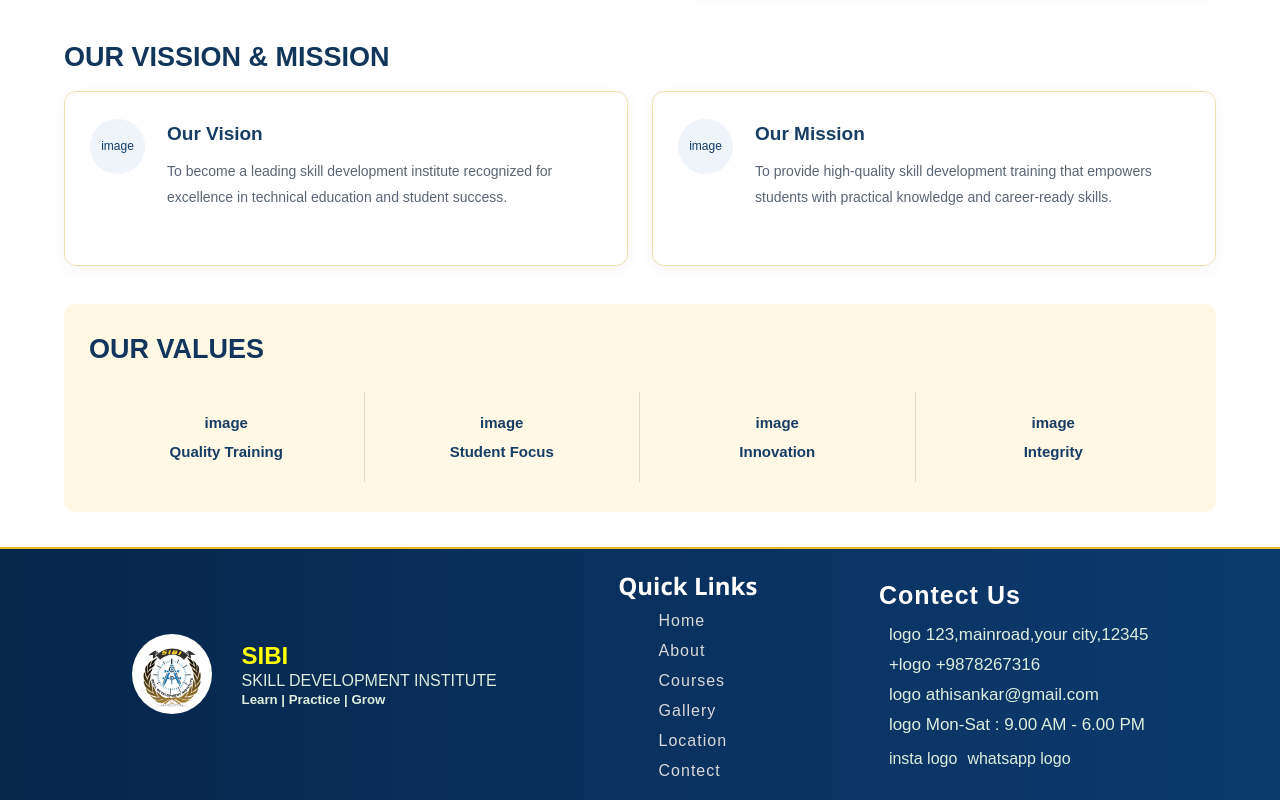
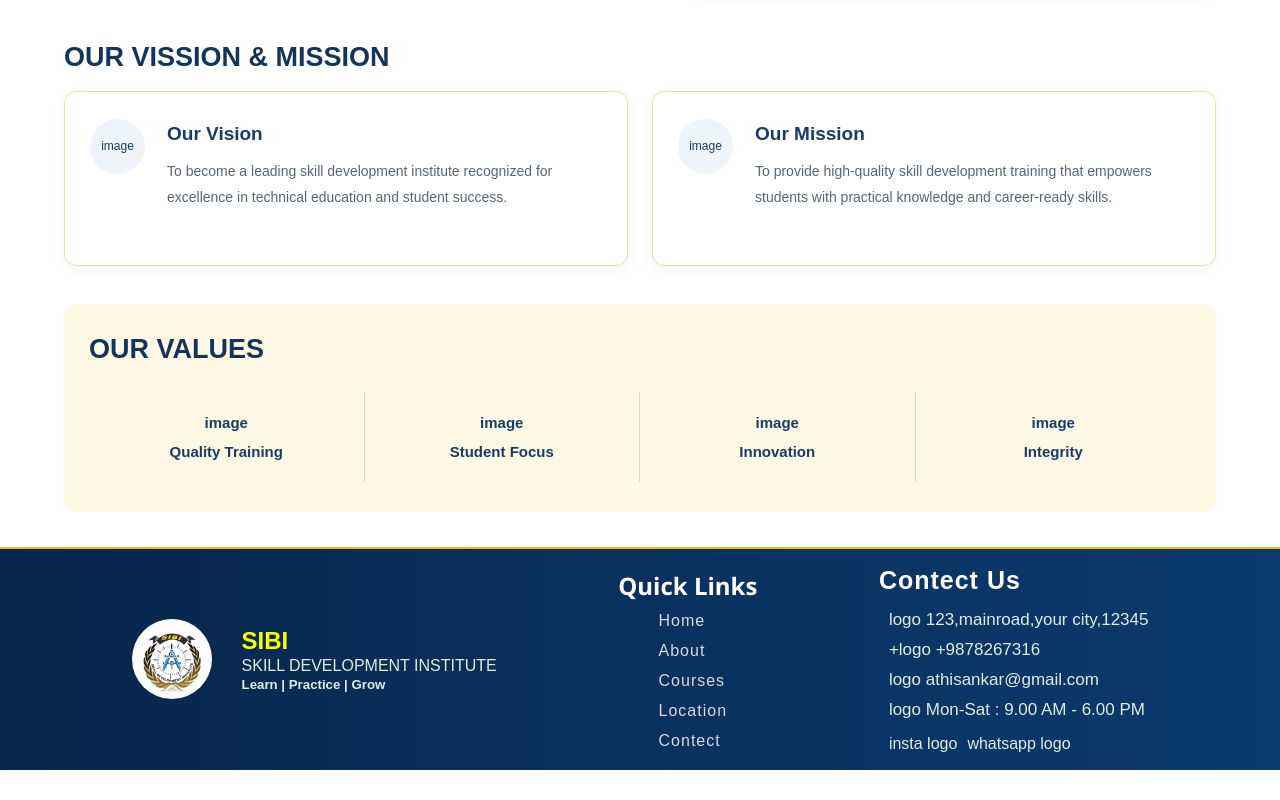
Before and after one commit to Athisankar-2006/SIBI-Skill-Development-Institute, a React (Vite) app: page /SIBI-Skill-Development-Institute/about in a window 1280 px wide. Shown: the part 765-1565 px from the top of the page. After the commit the page ends 1535 px from the top, so only its background shows below. Built offline with nearby package versions, Linux system fonts and the light colour scheme.

Commit message:
footer gallery remove

```diff
--- a/src/components/Footer.jsx
+++ b/src/components/Footer.jsx
@@ -27,7 +27,6 @@
           <NavLink to="/">Home</NavLink>
           <NavLink to="/about">About</NavLink>
           <NavLink to="/course">Courses</NavLink>
-          <NavLink to="/gallery">Gallery</NavLink>
           <NavLink to="/location">Location</NavLink>
           <NavLink to="/contect">Contect</NavLink>
         </div>
```
